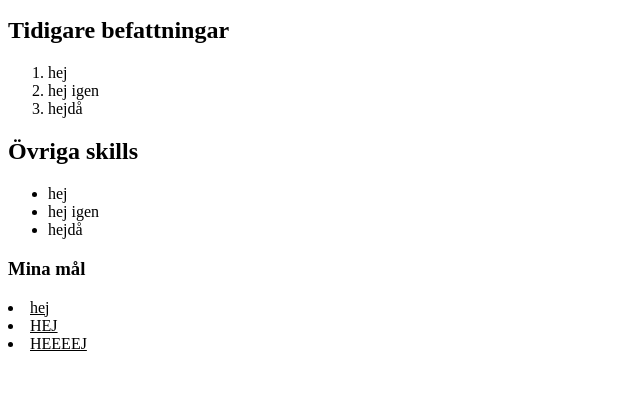
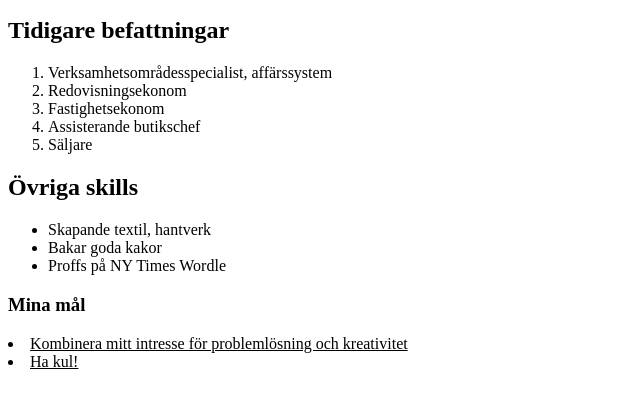
Before and after one commit to christinen22/cv-html-css, a plain HTML site: page index.html in a window 1280 px wide. Shown: the part 219-624 px from the top of the page, without its empty margins (0-640 px from the left). Drawn offline with Linux system fonts and the light colour scheme.

Commit message:
Update index.html

```diff
--- a/index.html
+++ b/index.html
@@ -17,22 +17,23 @@
             <img src="https://www.shutterstock.com/blog/wp-content/uploads/sites/5/2011/07/img6.jpg" width="150" height="150" alt="abstract butterfly">
         <h2>Tidigare befattningar</h2>
             <ol>
-                <li>hej</li>
-                <li>hej igen</li>
-                <li>hejdå</li>
+                <li>Verksamhetsområdesspecialist, affärssystem</li>
+                <li>Redovisningsekonom</li>
+                <li>Fastighetsekonom</li>
+                <li>Assisterande butikschef</li>
+                <li>Säljare</li>
             </ol>
         <h2>Övriga skills</h2>
             <ul>
-                <li>hej</li>
-                <li>hej igen</li>
-                <li>hejdå</li>
+                <li>Skapande textil, hantverk</li>
+                <li>Bakar goda kakor</li>
+                <li>Proffs på NY Times Wordle</li>
             </ul>
 
         <h3>Mina mål</h3>
             <u>
-                <li>hej</li>
-                <li>HEJ</li>
-                <li>HEEEEJ</li>
+                <li>Kombinera mitt intresse för problemlösning och kreativitet</li>
+                <li>Ha kul!</li>
             </u>
 
         <!--[if lt IE 7]>
```
